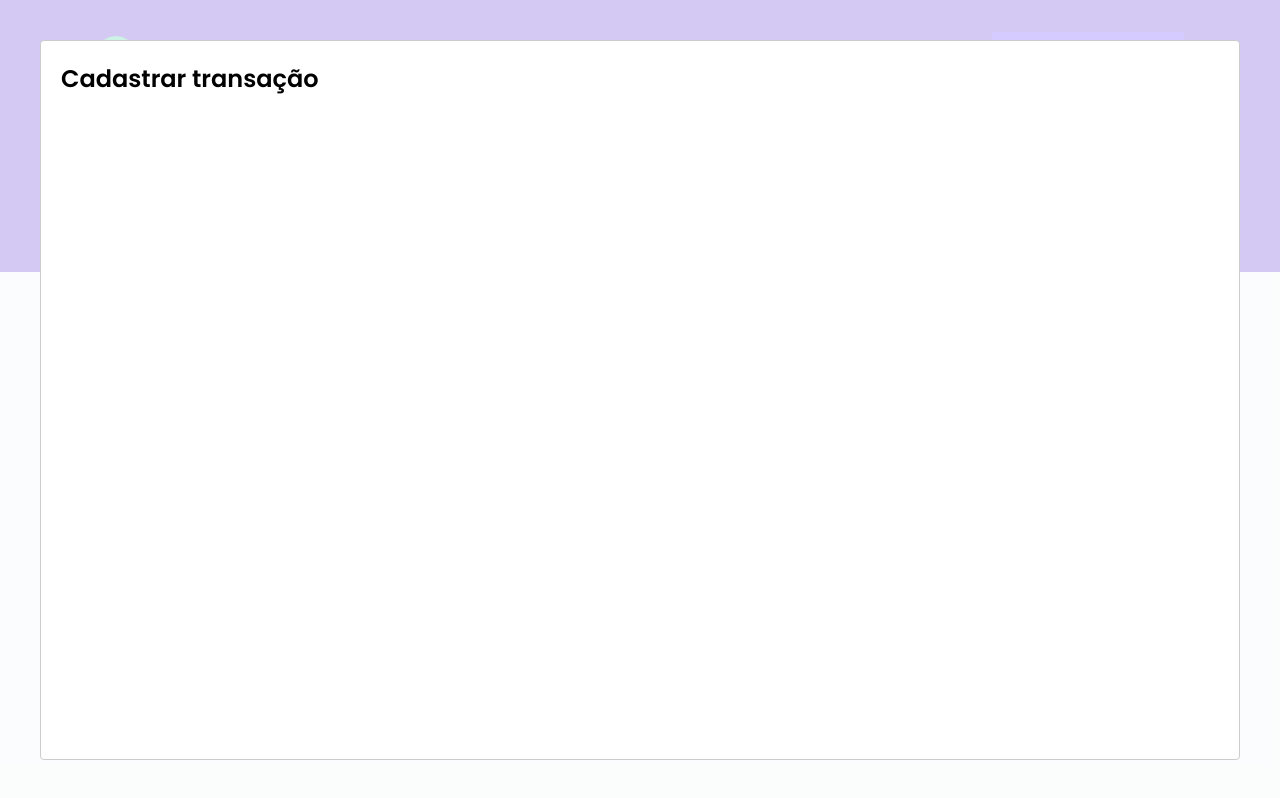
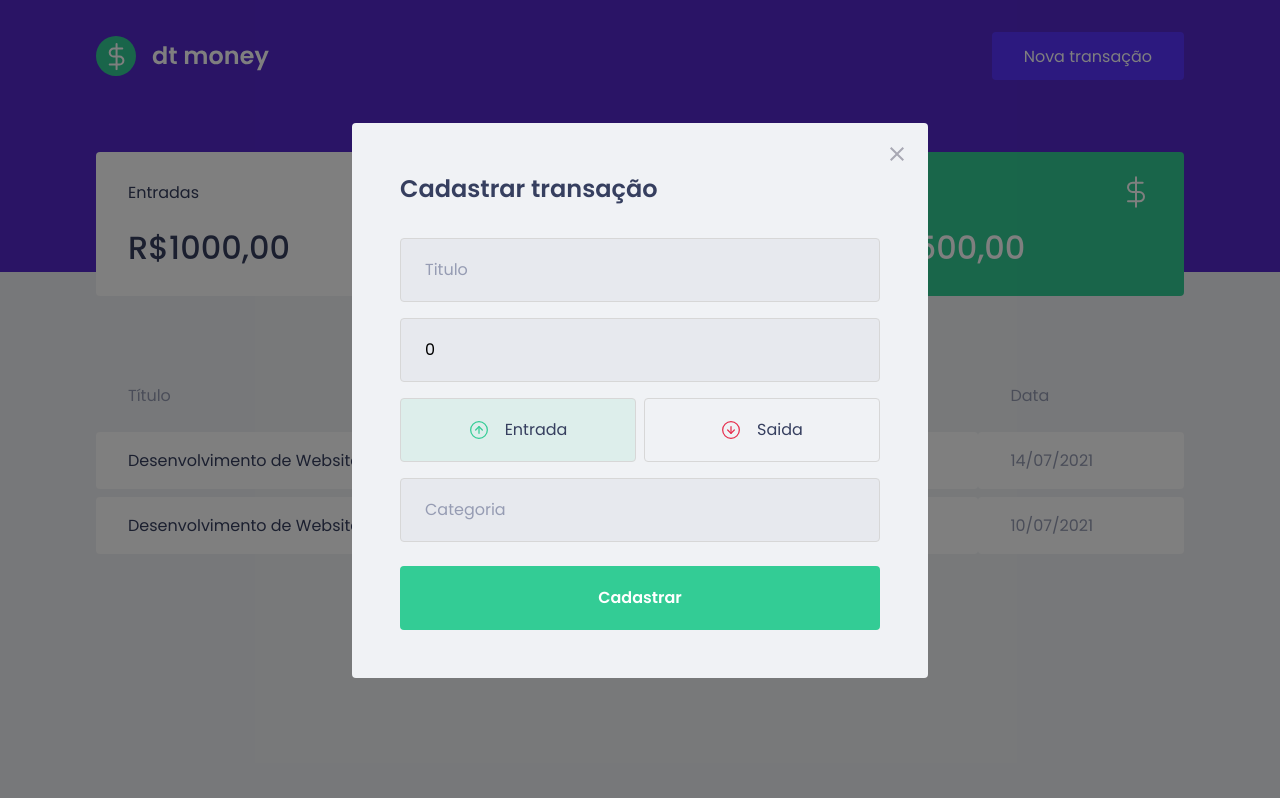
Before and after one commit to DevSantiro/dtmoney, a React (Create React App) app: page / in a window 1280 px wide. Both pictures are taken after a click on the button "Nova transação". Built offline with nearby package versions, Linux system fonts and the light colour scheme; no server answers; what miragejs would draw is missing.

Commit message:
Estilizando componentes do Botão e Adicionando algumas funcionalidades de States

```diff
--- a/package.json
+++ b/package.json
@@ -5,6 +5,7 @@
   "dependencies": {
     "axios": "^0.21.1",
     "miragejs": "^0.1.41",
+    "polished": "^4.1.3",
     "react": "^17.0.2",
     "react-dom": "^17.0.2",
     "react-modal": "^3.14.3",
--- a/src/App.tsx
+++ b/src/App.tsx
@@ -4,6 +4,7 @@
 
 import { GlobalStyle } from "./styles/global";
 import { useState } from "react";
+import { NewTransactionModal } from "./components/NewTransactionModal/NewTransactionModal";
 
 Modal.setAppElement('#root');
 
@@ -22,14 +23,10 @@
     <>
       <Header onOpenNewTransactionModal={handleOpenNewTransactionModal}/>
       <Dashboard />
-
-      <Modal
+      <NewTransactionModal
         isOpen={isNewTransactionModalOpen}
         onRequestClose={handleCloseNewTransactionModal}
-      >
-        <h2>Cadastrar transação</h2>
-      </Modal>
-
+      />
       <GlobalStyle />
     </>
   );
--- /dev/null
+++ b/src/components/NewTransactionModal/NewTransactionModal.tsx
@@ -0,0 +1,93 @@
+import { FormEvent, useState } from "react";
+import Modal from "react-modal";
+import closeImg from '../../assets/close.svg'
+import incomeImg from '../../assets/income.svg';
+import outcomeImg from '../../assets/outcome.svg';
+
+import { Container, RadioBox, TransactionTypeContainer } from "./styles";
+
+interface newTransactionModalProps {
+  isOpen: boolean;
+  onRequestClose: () => void;
+}
+
+export const NewTransactionModal = ({ isOpen, onRequestClose }: newTransactionModalProps) => {
+  const [title, setTitle] = useState('');
+  const [value, setValue] = useState(0);
+  const [category, setCategory] = useState('');
+
+  const [type, setType] = useState('deposit');
+
+  function handleCreateNewTransaction(event: FormEvent) {
+    event.preventDefault();
+  }
+
+  return (
+    <Modal
+      isOpen={isOpen}
+      onRequestClose={onRequestClose}
+      overlayClassName="react-modal-overlay"
+      className="react-modal-content"
+    >
+      <button
+        type="button"
+        onClick={onRequestClose}
+        className="react-modal-close"
+      >
+        <img src={closeImg} alt="Fechar modal" />
+      </button>
+
+      <Container onSubmit={handleCreateNewTransaction}>
+        <h2>Cadastrar transação</h2>
+
+        <input
+          placeholder="Titulo"
+          value={title}
+          onChange={event => setTitle(event.target.value)}
+        />
+
+        <input
+          type="number"
+          placeholder="Valor"
+          value={value}
+          onChange={event => setValue(Number(event.target.value))}
+        />
+
+        <TransactionTypeContainer>
+          <RadioBox
+            type="button"
+            onClick={() => {setType('deposit')} }
+            isActive={type === 'deposit'}
+            activeColor="green"
+          >
+            <img src={incomeImg} alt="Entrada" />
+            <span>Entrada</span>
+          </RadioBox>
+
+          <RadioBox
+            type="button"
+            onClick={() => {setType('withdraw')} }
+            isActive={type === 'withdraw'}
+            activeColor="red"
+          >
+            <img src={outcomeImg} alt="Saida" />
+            <span>Saida</span>
+          </RadioBox>
+        </TransactionTypeContainer>
+
+        <input
+          placeholder="Categoria"
+          value={title}
+          onChange={event => setCategory(event.target.value)}
+        />
+
+        <button
+          type="submit"
+        >
+          Cadastrar
+        </button>
+
+      </Container>
+    </Modal>
+  );
+}
--- /dev/null
+++ b/src/components/NewTransactionModal/styles.ts
@@ -0,0 +1,102 @@
+import styled from "styled-components";
+import { darken, transparentize } from "polished";
+
+export const Container = styled.form`
+  h2 {
+    color: var(--text-title);
+    font-size: 1.5rem;
+    margin-bottom: 2rem;
+  }
+
+  input {
+    width: 100%;
+    padding: 0 1.5rem;
+    height: 4rem;
+    border-radius: 0.25rem;
+
+    border: 1px solid #d7d7d7;
+    background: #e7e9ee;
+
+    font-weight: 400;
+    font-size: 1rem;
+
+    &::placeholder {
+      color: var(--text-body);
+    }
+
+    & + input {
+      margin-top: 1rem;
+    }
+  }
+
+  button[type="submit"] {
+    width: 100%;
+    padding: 0 1.5rem;
+    height: 4rem;
+    background: var(--green);
+    color: #FFF;
+    border-radius: 0.25rem;
+    border: 0;
+    font-size: 1rem;
+    font-weight: 600;
+    margin-top: 1.5rem;
+
+    transition: filter 0.2s;
+
+    &:hover {
+      filter: brightness(0.9);
+    }
+  }
+`;
+
+export const TransactionTypeContainer = styled.div`
+  margin: 1rem 0;
+  display: grid;
+  grid-template-columns: 1fr 1fr;
+  gap: 0.5rem;
+
+  button {
+
+  }
+`;
+
+interface RadioBoxProps {
+  isActive: boolean;
+  activeColor: 'green' | 'red';
+}
+
+const colors = {
+  green: '#33CC95',
+  red: '#E52E4D'
+};
+
+export const RadioBox = styled.button<RadioBoxProps>`
+  height: 4rem;
+  border: 1px solid #d7d7d7;
+  border-radius: 0.25rem;
+
+  background: ${(props) => props.isActive
+    ? transparentize(0.9, colors[props.activeColor])
+    : 'transparent'
+  };
+
+  display: flex;
+  align-items: center;
+  justify-content: center;
+
+  &:hover {
+    border-color: ${darken(0.1, '#d7d7d7')}
+  }
+
+  img {
+    width: 20px;
+    height: 20px;
+  }
+
+  span {
+    display: inline-block;
+    margin-left: 1rem;
+    font-size: 1rem;
+    color: var(--text-title);
+  }
+`;
--- a/src/styles/global.ts
+++ b/src/styles/global.ts
@@ -57,4 +57,41 @@
     cursor: not-allowed;
   }
 
+  .react-modal-overlay {
+    background: rgba(0, 0, 0, 0.5 );
+
+    position: fixed;
+    top: 0;
+    bottom: 0;
+    right: 0;
+    left: 0;
+
+    display: flex;
+    align-items: center;
+    justify-content: center;
+  }
+
+  .react-modal-content {
+    width: 100%;
+    max-width: 576px;
+    background: var(--background);
+    padding: 3rem;
+    position: relative;
+    border-radius: 0.25rem;
+  }
+
+  .react-modal-close {
+    position: absolute;
+    right: 1.5rem;
+    top: 1.5rem;
+    border: 0;
+    background: transparent;
+
+    transition: filter 0.2s;
+
+    &:hover {
+      filter: brightness(0.6);
+    }
+  }
+
 `
```
Also changed, not shown: 1 other file (tests, documents, lock files or other folders).
